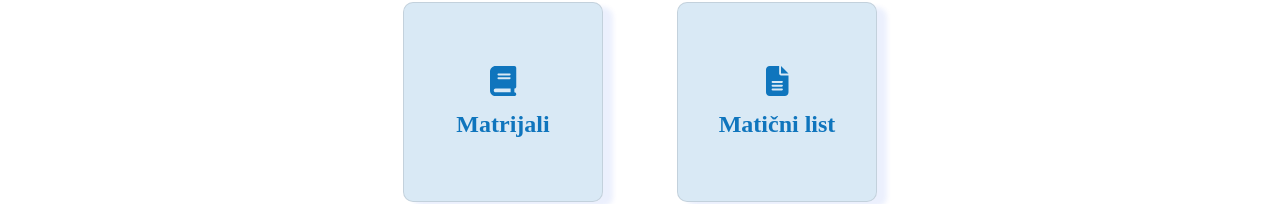
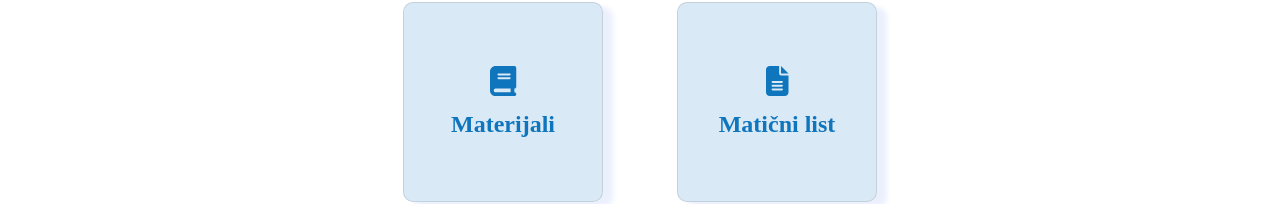
Before and after one commit to uros1610/StudentskaPlatforma, a React (Create React App) app in the folder frontend/: page / in a window 1280 px wide. Shown: the part 494-698 px from the top of the page. Built offline with nearby package versions, Linux system fonts and the light colour scheme.

Commit message:
Prepravljanje teksta

```diff
--- a/frontend/src/pages/Home.jsx
+++ b/frontend/src/pages/Home.jsx
@@ -36,7 +36,7 @@
                     <Link to="/materials" className="home-links">
                         <div className="home-card">
                             <FontAwesomeIcon icon={faBook} className="home-icons" />
-                            <h2 className="home-title">Matrijali</h2>
+                            <h2 className="home-title">Materijali</h2>
                         </div>
                     </Link>
 
```
